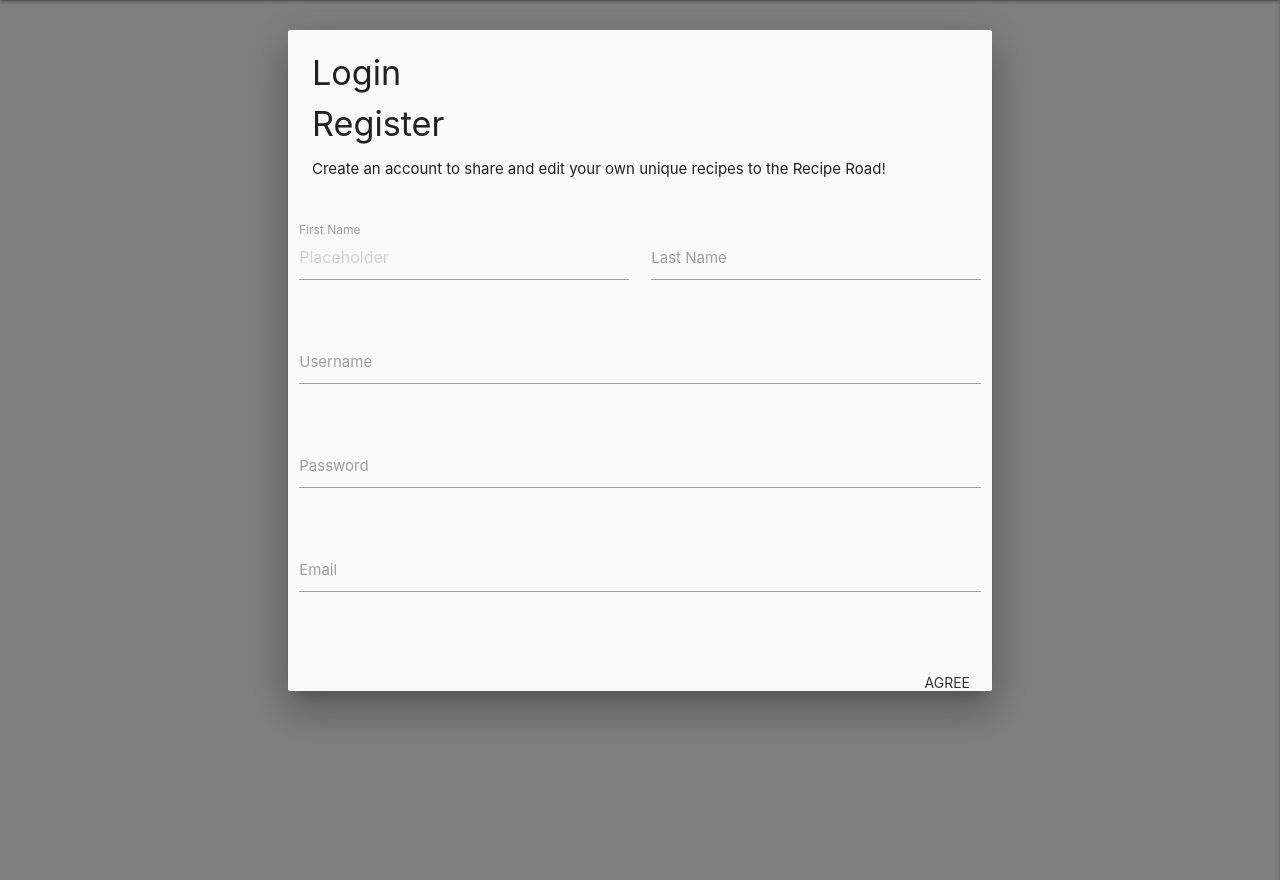
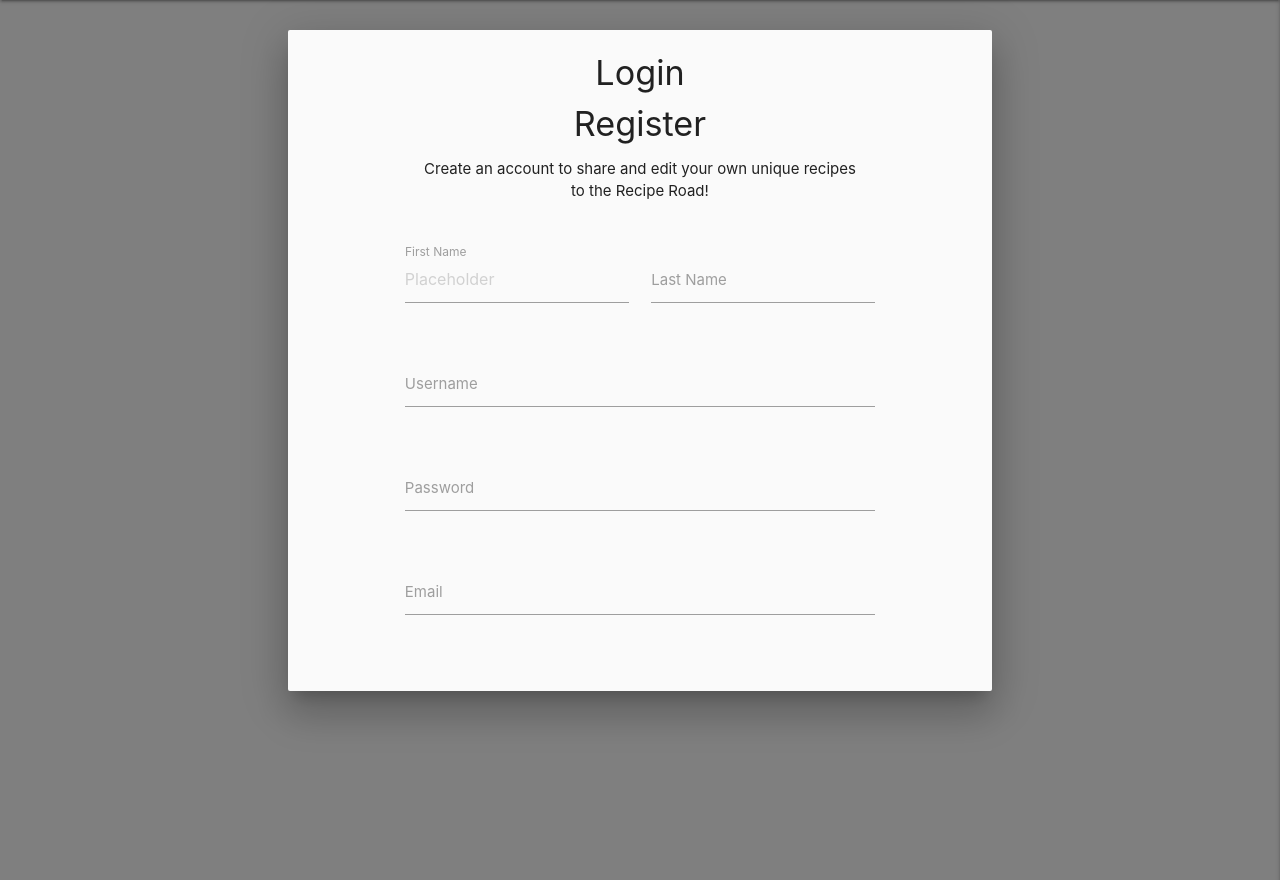
Before and after one commit to BBrocklebank/recipe_road, a Flask app: page / in a window 1280 px wide, after a click on "Login". Shown: the part 64-944 px from the top of the page. Run offline with Flask 2, Linux system fonts and the light colour scheme; data that the repository does not hold is empty; some libraries are stand-ins or nearby versions.

Commit message:
Style: Styled modal

```diff
--- a/static/css/style.css
+++ b/static/css/style.css
@@ -15,3 +15,5 @@
 .top-nav {
     margin-right: 2%;
 }
+
+/* Modal */
--- a/templates/base.html
+++ b/templates/base.html
@@ -71,12 +71,12 @@
 
         <!-- Modal -->
         <div id="modal1" class="modal">
-            <div class="modal-content">
-                <h4>Login</h4>
-                <h4>Register</h4>
-                <p>Create an account to share and edit your own unique recipes to the Recipe Road!</p>
+            <div class="modal-content container">
+                <h4 class="center-align">Login</h4>
+                <h4 class="center-align">Register</h4>
+                <p class="center-align">Create an account to share and edit your own unique recipes to the Recipe Road!</p>
             </div>
-            <div class="row">
+            <div class="row container">
                 <form class="col s12">
                     <div class="row">
                         <div class="input-field col s6">
```
